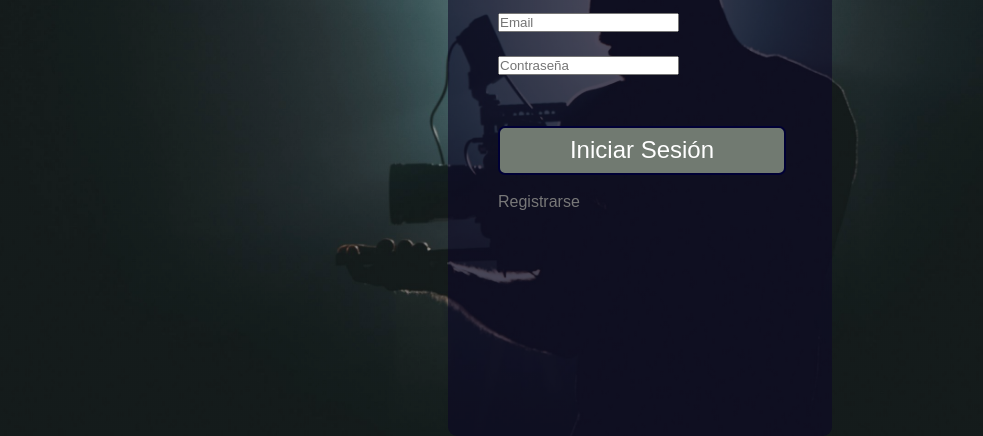
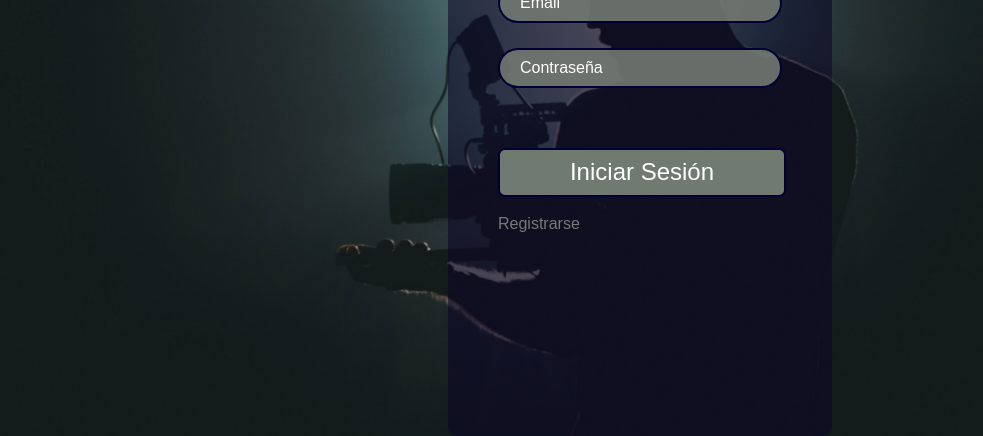
Before and after one commit to LautaroMeza/CaC-Course, a plain HTML site: page SegundaEntrega/HTML/iniciosesion.html in a window 1280 px wide. Shown: the part 386-822 px from the top of the page, without its empty margins (0-983 px from the left). Drawn offline with nearby package versions, Linux system fonts and the light colour scheme.

Commit message:
cambio de a class el id textbox

```diff
--- a/SegundaEntrega/HTML/iniciosesion.html
+++ b/SegundaEntrega/HTML/iniciosesion.html
@@ -22,11 +22,11 @@
             <form id="formRegis" action="" method="get">
                 <h2 class="tituloRegistro">Iniciar Sesión</h2>
                 <div>
-                    <input type="email" placeholder="Email" id="textbox" name="email" pattern="[a-z0-9._%+\-]+@[a-z0-9.\-]+\.[a-z]{2,}$">
+                    <input type="email" placeholder="Email" class="textbox" name="email" id="email">
                     <div class="texterror"><span>Correo invalido</span></div>
                 </div>
                 <div>
-                    <input type="password" placeholder="Contraseña" id="textbox" name="password" pattern="(?=.*\d)(?=.*[a-z])(?=.*[A-Z]).{8,}">
+                    <input type="password" placeholder="Contraseña" class="textbox" id="password" name="password">
                     <div class="texterror"><span>La contraseña debe tener al menos 8 caracteres, una mayuscula, una minuscula y un numero</span></div>
                 </div>
                 <div>
```
Also changed, not shown: SegundaEntrega/HTML/registro.html (+1 -1 lines).
